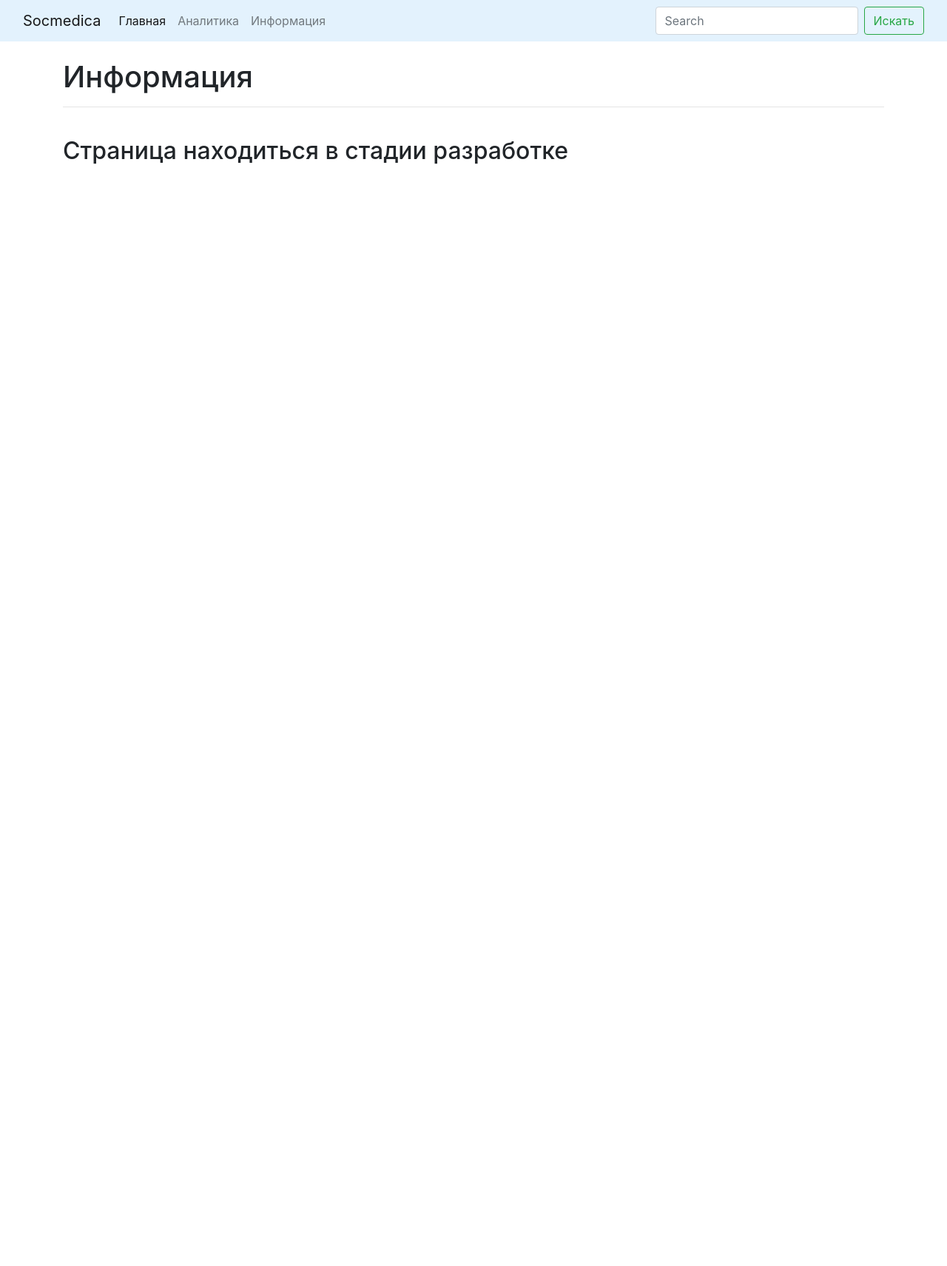
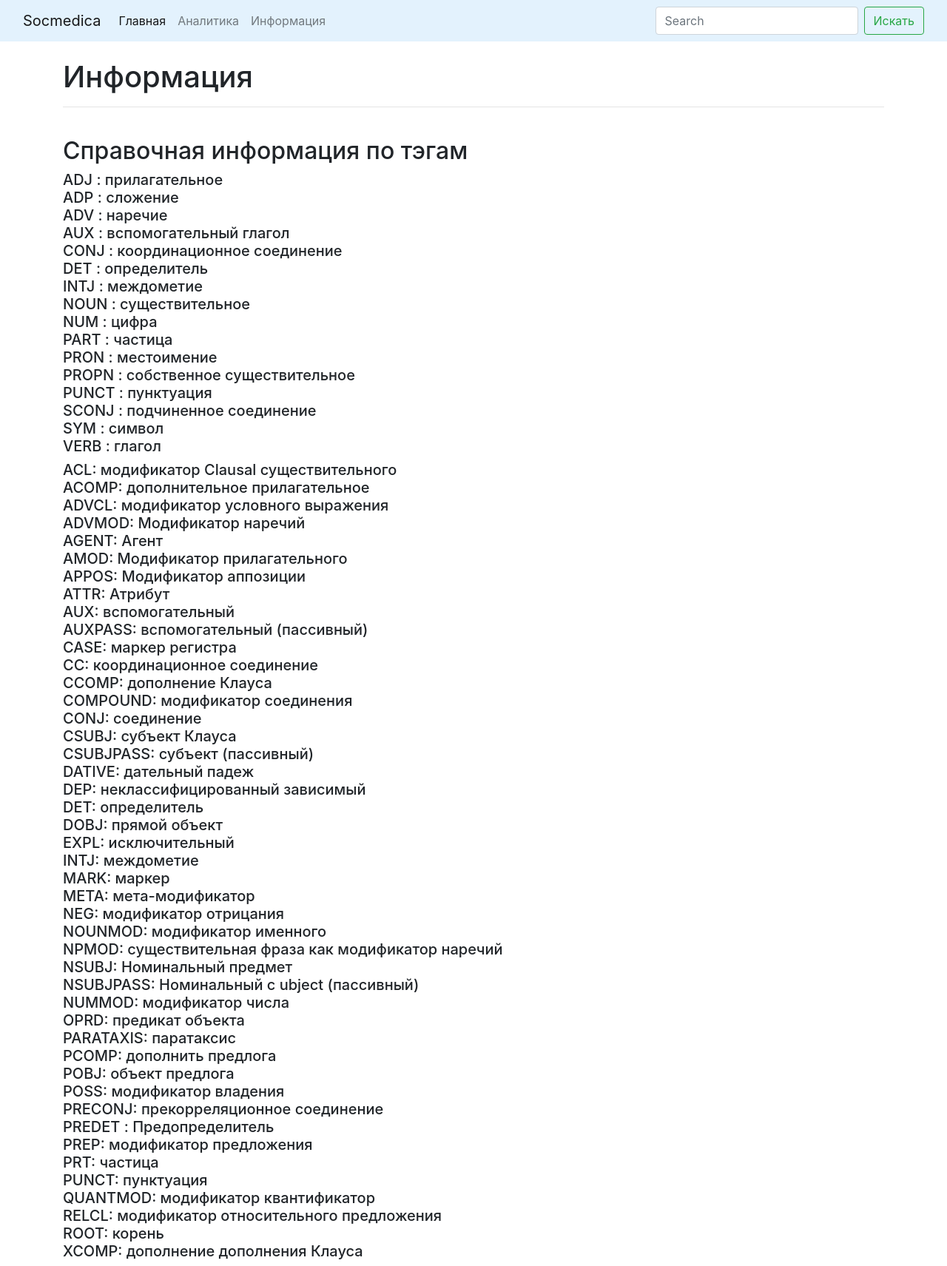
Before and after one commit to SergV77/socmedParser, a Flask app: page /info in a window 1280 px wide. Shown: the whole page at 74% size. Before the commit the page ends 222 px from the top, so only its background shows below. Run offline with Flask 2, Linux system fonts and the light colour scheme; some libraries are stand-ins or nearby versions.

Commit message:
Обновление зависимостей

```diff
--- a/app/streamlit_app.py
+++ b/app/streamlit_app.py
@@ -1,4 +1,4 @@
-import spacy_streamlit
+from spacy_streamlit import *
 import spacy
 from spacy_streamlit import process_text
 from spacy_streamlit import visualize_similarity
@@ -15,7 +15,7 @@ default_text = "Шаблонный текст для примера."
 
 st.title("Синтаксический разбор")
 
-spacy_streamlit.visualize(models, default_text)
+visualize(models, default_text)
 
 
 # text = st.text_area("Текст для анализа", default_text, height=200)
--- a/app/templates/info.html
+++ b/app/templates/info.html
@@ -8,6 +8,79 @@
 <h1>Информация</h1>
 <hr>
 <br>
-<h2>Страница находиться в стадии разработке</h2>
+<h2>Справочная информация по тэгам</h2>
+<div>
+    <div>
+        <h5>
+            ADJ : прилагательное<br>
+            ADP : сложение<br>
+            ADV : наречие<br>
+            AUX : вспомогательный глагол<br>
+            CONJ : координационное соединение<br>
+            DET : определитель<br>
+            INTJ : междометие<br>
+            NOUN : существительное<br>
+            NUM : цифра<br>
+            PART : частица<br>
+            PRON : местоимение<br>
+            PROPN : собственное существительное<br>
+            PUNCT : пунктуация<br>
+            SCONJ : подчиненное соединение<br>
+            SYM : символ<br>
+            VERB : глагол<br></h5>
+    </div>
+    <div>
+        <h5>
+            ACL: модификатор Clausal существительного<br>
+            ACOMP: дополнительное прилагательное<br>
+            ADVCL: модификатор условного выражения<br>
+            ADVMOD: Модификатор наречий<br>
+            AGENT: Агент<br>
+            AMOD: Модификатор прилагательного<br>
+            APPOS: Модификатор аппозиции<br>
+            ATTR: Атрибут<br>
+            AUX: вспомогательный<br>
+            AUXPASS: вспомогательный (пассивный)<br>
+            CASE: маркер регистра<br>
+            CC: координационное соединение<br>
+            CCOMP: дополнение Клауса<br>
+            COMPOUND: модификатор соединения<br>
+            CONJ: соединение<br>
+            CSUBJ: субъект Клауса<br>
+            CSUBJPASS: субъект (пассивный)<br>
+            DATIVE: дательный падеж<br>
+            DEP: неклассифицированный зависимый<br>
+            DET: определитель<br>
+            DOBJ: прямой объект<br>
+            EXPL: исключительный<br>
+            INTJ: междометие<br>
+            MARK: маркер<br>
+            META: мета-модификатор<br>
+            NEG: модификатор отрицания<br>
+            NOUNMOD: модификатор именного<br>
+            NPMOD: существительная фраза как модификатор наречий<br>
+            NSUBJ: Номинальный предмет<br>
+            NSUBJPASS: Номинальный с ubject (пассивный)<br>
+            NUMMOD: модификатор числа<br>
+            OPRD: предикат объекта<br>
+            PARATAXIS: паратаксис<br>
+            PCOMP: дополнить предлога<br>
+            POBJ: объект предлога<br>
+            POSS: модификатор владения<br>
+            PRECONJ: прекорреляционное соединение<br>
+            PREDET : Предопределитель<br>
+            PREP: модификатор предложения<br>
+            PRT: частица<br>
+            PUNCT: пунктуация<br>
+            QUANTMOD: модификатор квантификатор<br>
+            RELCL: модификатор относительного предложения<br>
+            ROOT: корень<br>
+            XCOMP: дополнение дополнения Клауса<br>
+        </h5>
+    </div>
+</div>
+
+
+
 
 {% endblock %}
--- a/app/views.py
+++ b/app/views.py
@@ -21,7 +21,8 @@ def index():
     if form.validate_on_submit():
         text = form.text.data
         doc = nlp(text)
-        html = displacy.render(doc, style="dep", options=options, page=True)
+        spans = list(doc.sents)
+        html = displacy.render(spans, style="dep", options=options, page=True)
         html = html.replace("\n\n", "\n")
         result = HTML_WRAPPER.format(html)
 
```
